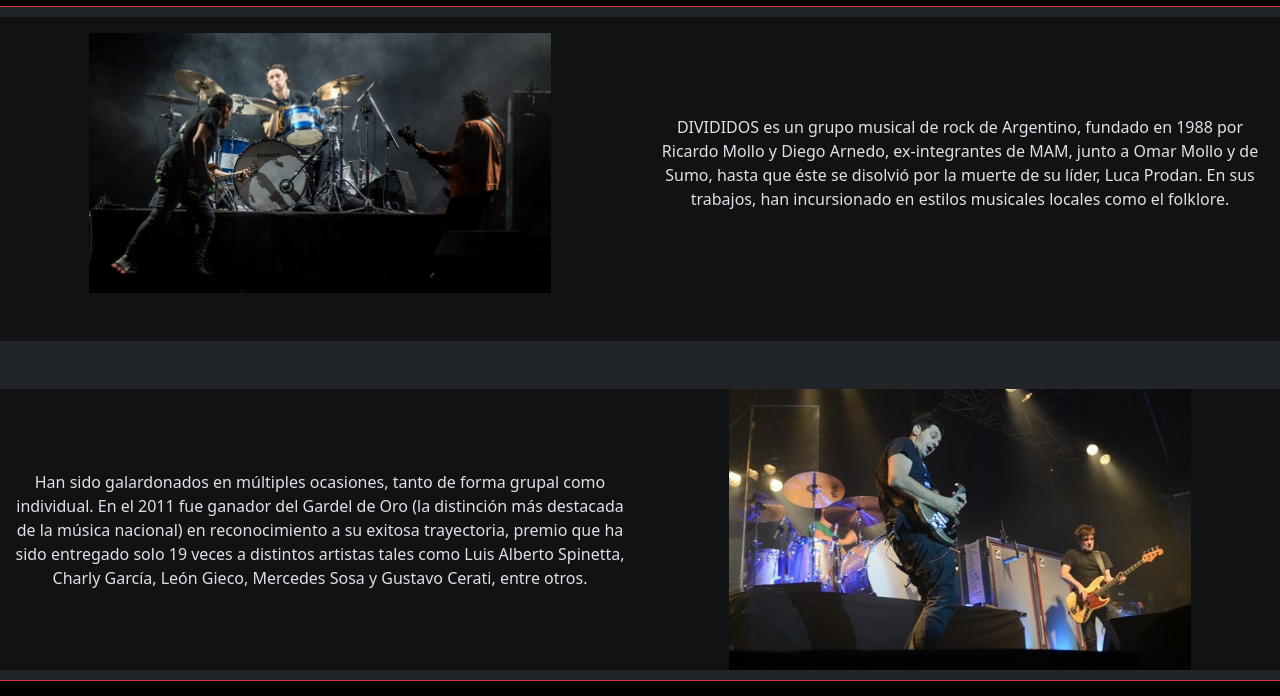
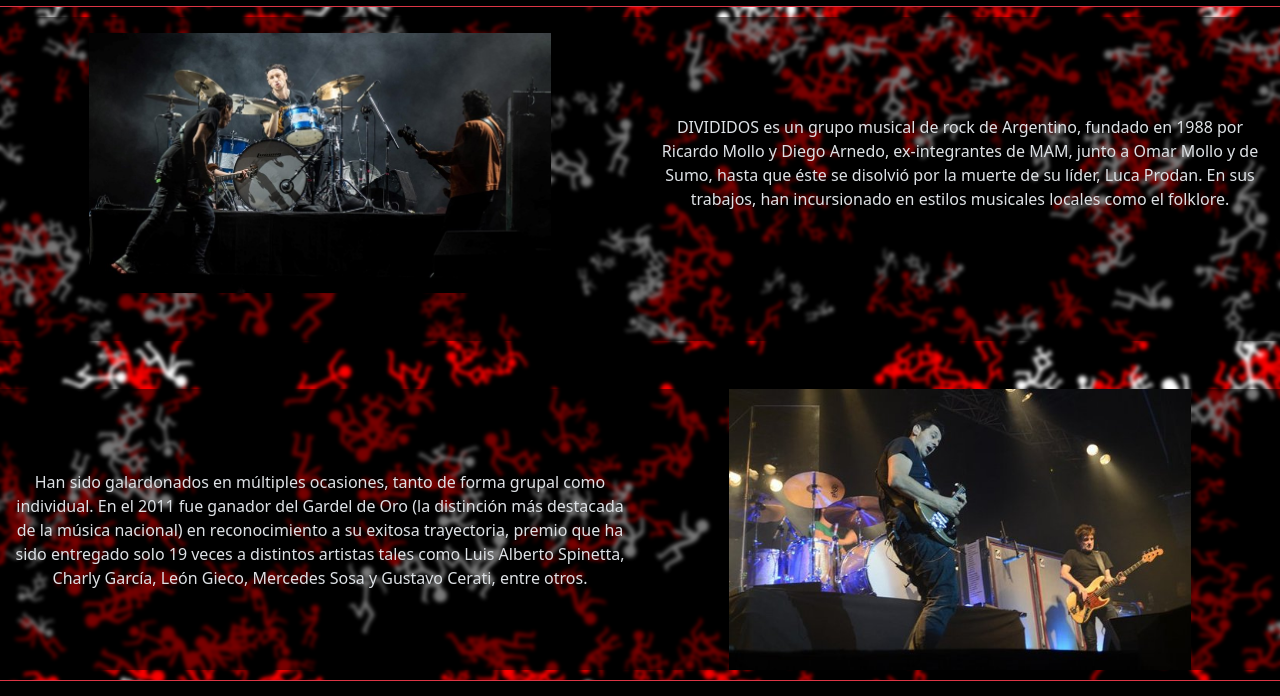
Before and after one commit to WernerK01/web_divididos, a plain HTML site: page index.html in a window 1280 px wide. Shown: the part 70-766 px from the top of the page. Drawn offline with nearby package versions, Linux system fonts and the light colour scheme; the site is published under a folder, as on GitHub Pages, so addresses that start at the root find nothing.

Commit message:
Arreglo de Paths

```diff
--- a/scss/componentes/_contenido.scss
+++ b/scss/componentes/_contenido.scss
@@ -3,7 +3,7 @@
 
 .main {
 
-    background-image: url("/imagenes/fondoMuniecos.png");
+    background-image: url("../imagenes/fondoMuniecos.png");
     background-repeat: no-repeat;
     background-size: cover;
 
```
Also changed, not shown: css/style.css.
